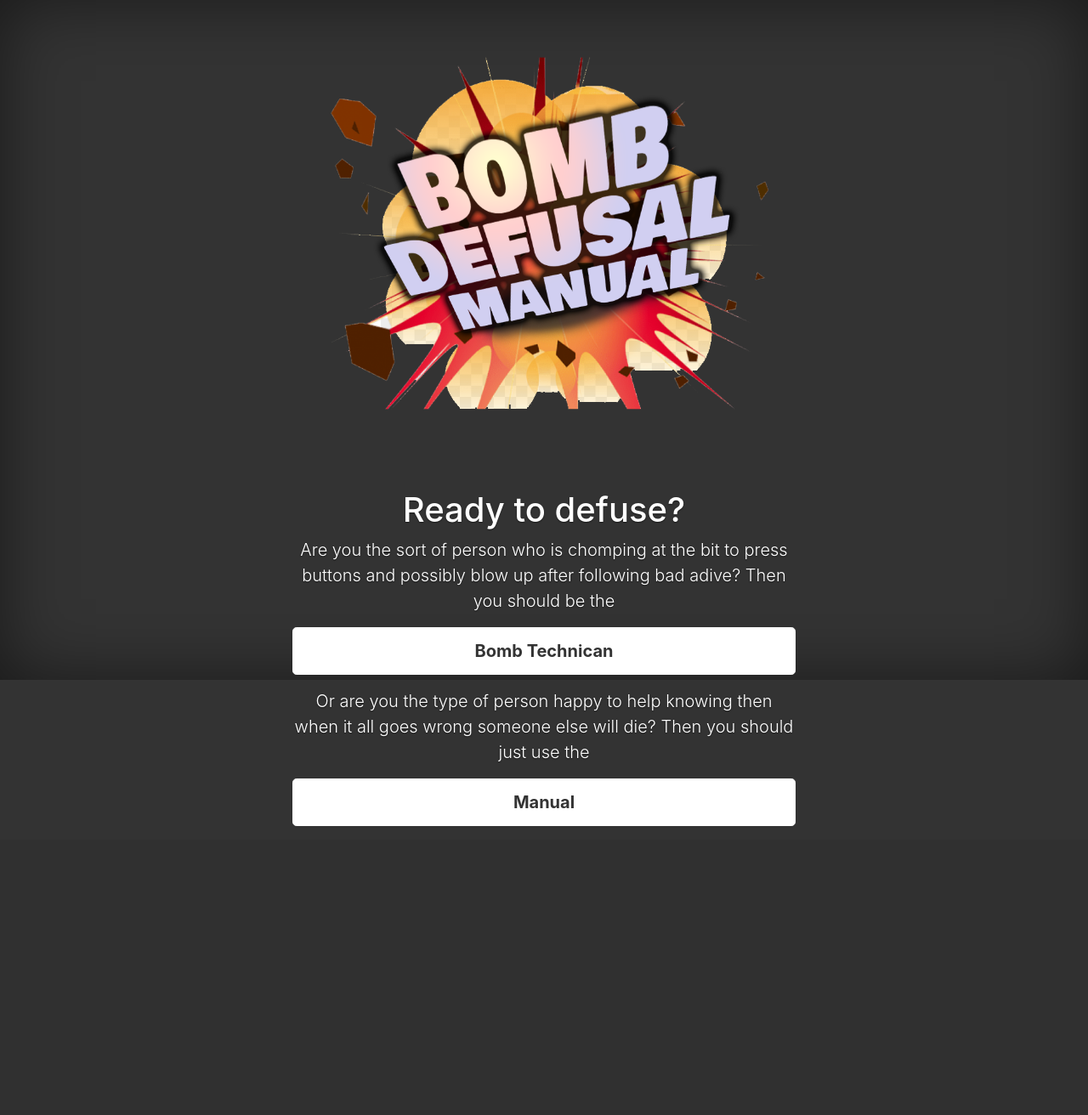
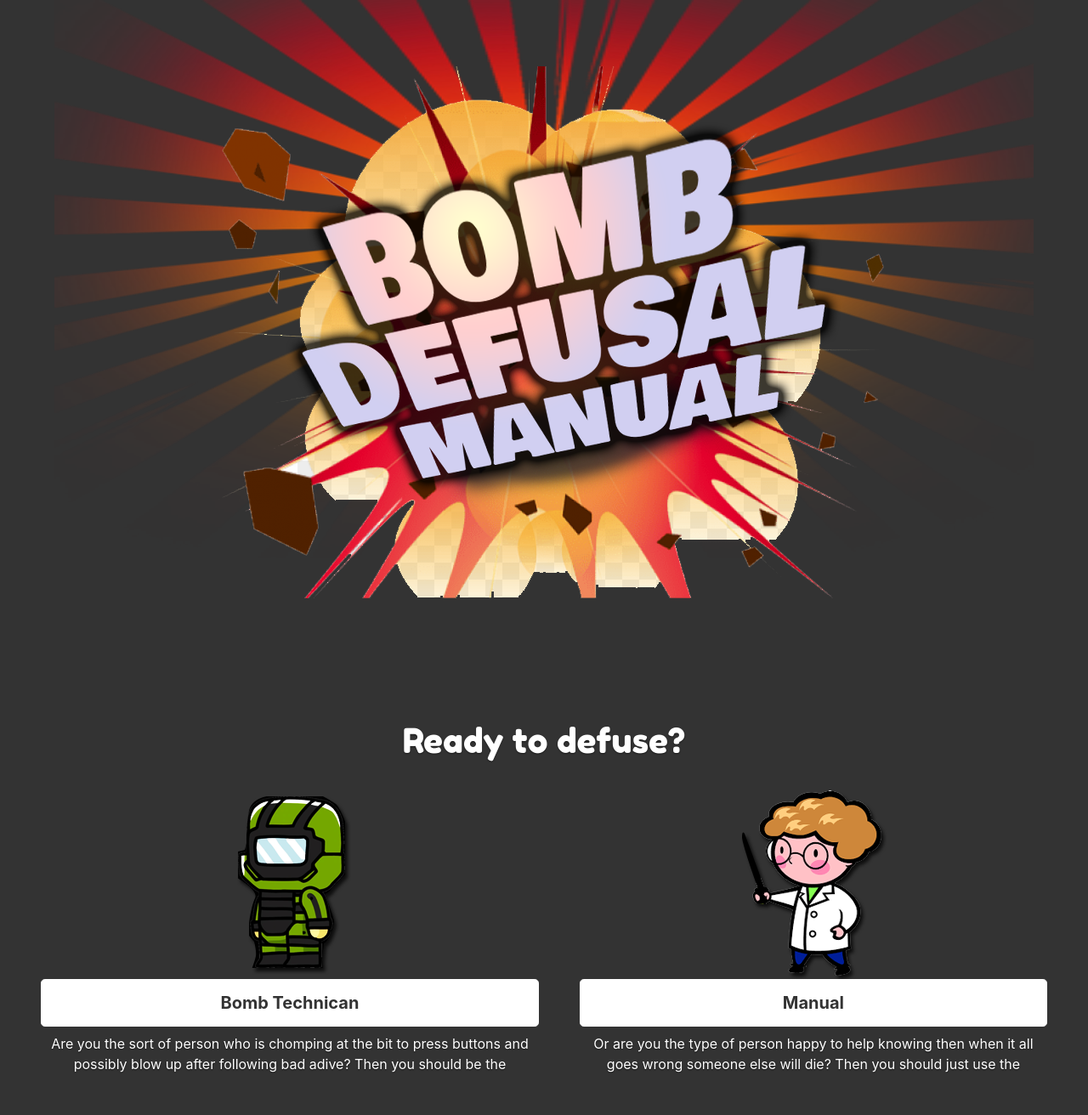
Before and after one commit to christian-crisologo-lrn/bomb-defusal-manual, a PHP site: page /quiz.php in a window 1280 px wide. Shown: the whole page at 85% size. Before the commit the page ends 988 px from the top, so only its background shows below. Run offline with PHP 8.4, Linux system fonts and the light colour scheme.

Commit message:
added new enhancement

```diff
--- a/www/css/quiz.css
+++ b/www/css/quiz.css
@@ -32,16 +32,53 @@ body {
 
 body {
   display: -ms-flexbox;
-  display: flex;
   color: #fff;
   text-shadow: 0 .05rem .1rem rgba(0, 0, 0, .5);
-  box-shadow: inset 0 0 5rem rgba(0, 0, 0, .5);
+  height: 100vh;
+  height: 100%;
+}
+
+.ff{
+  font-family: "Fredoka One", "Roboto";
+}
+
+.explosive-effect{
+  display: block;
+  width: 100%;
+  height: 100%;
+  z-index: 2000;
+  position: absolute;
+  bottom: 100px;
+  left: auto;
+  background: url('../images/boom.gif') no-repeat center;
+  background-size: auto;
+}
+
+
+.explode-bg{
+  background: url('../images/bg.png') no-repeat center top  ;
+  background-size: 90% 98%;
 }
 
 .cover-container {
-  max-width: 42em;
+  width: 80%;
 }
 
+
+
+  @media screen and (max-width: 450px) {
+    .player-selections{
+      display: flex;
+      flex-direction: column;
+    }
+  }
+
+  @media screen and (min-width: 451px) {
+    .player-selections{
+      display: flex;
+      flex-direction: row;
+    }
+  }
 
 /*
  * Header
@@ -114,3 +151,9 @@ body {
 .lrn{
   color: white!important;
 }
+
+.ball {
+  position: absolute;
+  border-radius: 100%;
+  opacity: 0.7;
+}
--- a/www/quiz.php
+++ b/www/quiz.php
@@ -4,52 +4,41 @@
     <!-- Required meta tags -->
     <meta charset="utf-8">
     <meta name="viewport" content="width=device-width, initial-scale=1, shrink-to-fit=no">
+    <link href="https://fonts.googleapis.com/css2?family=Fredoka+One&display=swap" rel="stylesheet">
 
     <!-- Bootstrap CSS -->
     <link rel="stylesheet" href="https://stackpath.bootstrapcdn.com/bootstrap/4.5.2/css/bootstrap.min.css" integrity="sha384-JcKb8q3iqJ61gNV9KGb8thSsNjpSL0n8PARn9HuZOnIxN0hoP+VmmDGMN5t9UJ0Z" crossorigin="anonymous">
 
-    <title>Hello, world!</title>
+    <title>BOMB DEFUSAL MANUAL V1.0.0</title>
 
-    <style>
-      .bd-placeholder-img {
-        font-size: 1.125rem;
-        text-anchor: middle;
-        -webkit-user-select: none;
-        -moz-user-select: none;
-        -ms-user-select: none;
-        user-select: none;
-      }
-
-      @media (min-width: 768px) {
-        .bd-placeholder-img-lg {
-          font-size: 3.5rem;
-        }
-      }
-    </style>
     <!-- Custom styles for this template -->
     <link href="/css/quiz.css" rel="stylesheet">
-
+    <link href="/css/bg.css" rel="stylesheet">
 
   </head>
-  <body class="text-center">
+  <body class="text-center explode-bg">
 
-    <div class="cover-container d-flex w-100 h-100 p-3 mx-auto flex-column"  >
+    <div class="cover-container w-100 h-100 mx-auto flex-column"  >
 
       <main role="main" class="inner cover" >
-      <img src="images/cover.png" class="img-fluid" />
-        <h1 class="cover-heading">Ready to defuse?</h1>
-        <p class="lead">Are you the sort of person who is chomping at the bit to press buttons and possibly blow up after following bad adive? Then you should be the</p>
-        <p class="lead">
-          <a href="tech.php" class="btn btn-lg btn-secondary btn-block">Bomb Technican</a>
-        </p>
-        <p class="lead">Or are you the type of person happy to help knowing then when it all goes wrong someone else will die? Then you should just use the </p>
-        <p class="lead">
-          <a href="manual.php" class="btn btn-lg btn-secondary btn-block">Manual</a>
-        </p>
+        <img src="images/cover.png" class="img-fluid" />
+        <h1 class="cover-heading ff">Ready to defuse?</h1>
+        <div class="player-selections">
+          <div class="p-4 tech-b1">
+              <a href="tech.php" class="tech-btn" ><img src="images/tech.png" href="tech.php" style="width:225px" /></a>
+              <a href="tech.php" class="btn btn-lg btn-secondary btn-block tech-btn">Bomb Technican</a>
+              <p class="p-2" >Are you the sort of person who is chomping at the bit to press buttons and possibly blow up after following bad adive? Then you should be the</p>
+          </div>
+          <div class="p-4">
+            <a href="manual.php"> <img src="images/manual.png" href="manual.php" style="width:225px" /></a>
+            <a href="manual.php" class="btn btn-lg btn-secondary btn-block">Manual</a>
+            <p class="p-2" >Or are you the type of person happy to help knowing then when it all goes wrong someone else will die? Then you should just use the </p>
+          </div>
+         </div>
+
       </main>
 
     </div>
-
 
     <!-- Optional JavaScript -->
     <!-- jQuery first, then Popper.js, then Bootstrap JS -->
```
Also changed, not shown: www/game.js (+34 -19 lines), www/tech.php (+27 -17 lines), www/images/bg.png (added), www/images/bomb.jpg (added), www/images/boom.gif (added), www/images/manual.png (added), www/images/tech.png (added).
